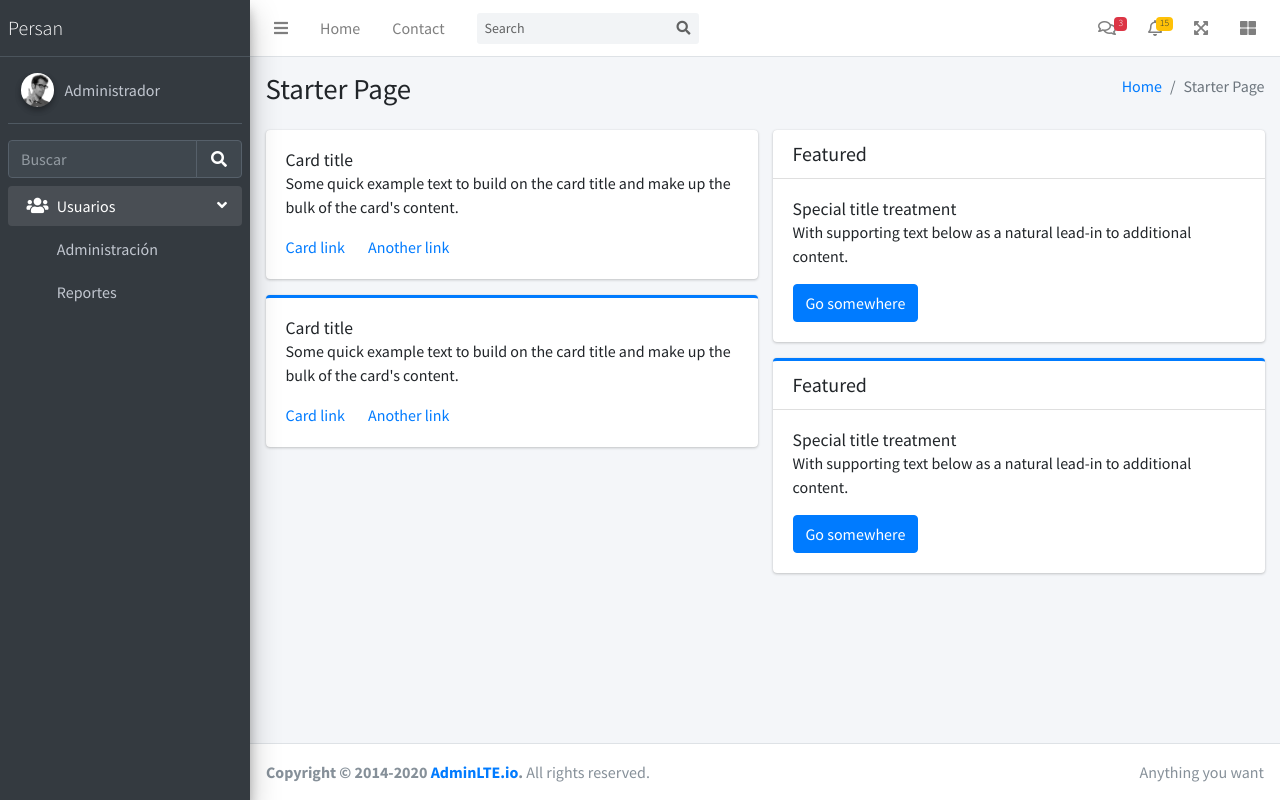
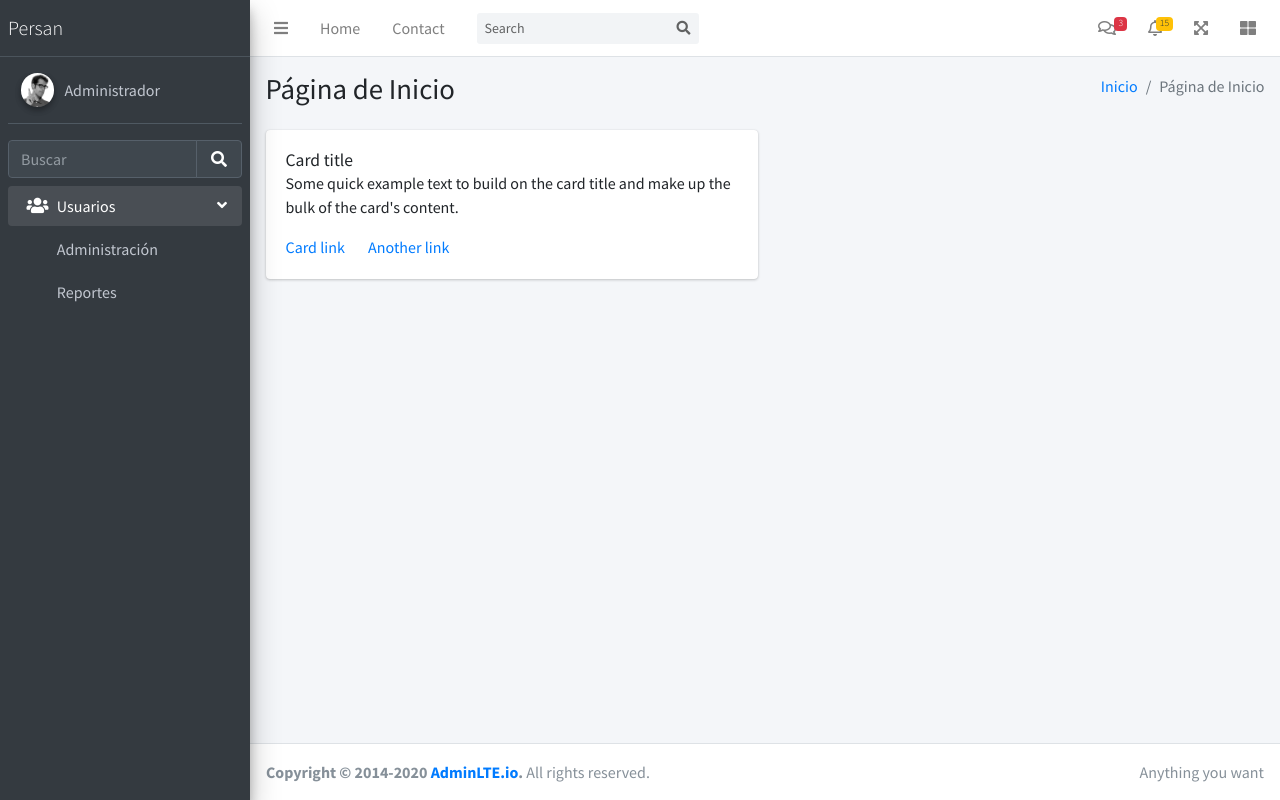
Before and after one commit to rbnm56/rep-persan, a PHP site: page /admin.php in a window 1280 px wide. Run offline with PHP 8.4, Linux system fonts and the light colour scheme.

Commit message:
Eliminacion de tarjetas

```diff
--- a/admin.php
+++ b/admin.php
@@ -12,12 +12,12 @@
       <div class="container-fluid">
         <div class="row mb-2">
           <div class="col-sm-6">
-            <h1 class="m-0">Starter Page</h1>
+            <h1 class="m-0">Página de Inicio</h1>
           </div><!-- /.col -->
           <div class="col-sm-6">
             <ol class="breadcrumb float-sm-right">
-              <li class="breadcrumb-item"><a href="#">Home</a></li>
-              <li class="breadcrumb-item active">Starter Page</li>
+              <li class="breadcrumb-item"><a href="#">Inicio</a></li>
+              <li class="breadcrumb-item active">Página de Inicio</li>
             </ol>
           </div><!-- /.col -->
         </div><!-- /.row -->
@@ -43,45 +43,6 @@
                 <a href="#" class="card-link">Another link</a>
               </div>
             </div>
-
-            <div class="card card-primary card-outline">
-              <div class="card-body">
-                <h5 class="card-title">Card title</h5>
-
-                <p class="card-text">
-                  Some quick example text to build on the card title and make up the bulk of the card's
-                  content.
-                </p>
-                <a href="#" class="card-link">Card link</a>
-                <a href="#" class="card-link">Another link</a>
-              </div>
-            </div><!-- /.card -->
-          </div>
-          <!-- /.col-md-6 -->
-          <div class="col-lg-6">
-            <div class="card">
-              <div class="card-header">
-                <h5 class="m-0">Featured</h5>
-              </div>
-              <div class="card-body">
-                <h6 class="card-title">Special title treatment</h6>
-
-                <p class="card-text">With supporting text below as a natural lead-in to additional content.</p>
-                <a href="#" class="btn btn-primary">Go somewhere</a>
-              </div>
-            </div>
-
-            <div class="card card-primary card-outline">
-              <div class="card-header">
-                <h5 class="m-0">Featured</h5>
-              </div>
-              <div class="card-body">
-                <h6 class="card-title">Special title treatment</h6>
-
-                <p class="card-text">With supporting text below as a natural lead-in to additional content.</p>
-                <a href="#" class="btn btn-primary">Go somewhere</a>
-              </div>
-            </div>
           </div>
           <!-- /.col-md-6 -->
         </div>
@@ -92,8 +53,6 @@
   </div>
   <!-- /.content-wrapper -->
 
-
-
   <!-- Main Footer -->
   <?php
     //  <!-- Control Sidebar -->
```
Also changed, not shown: 1 other file.
